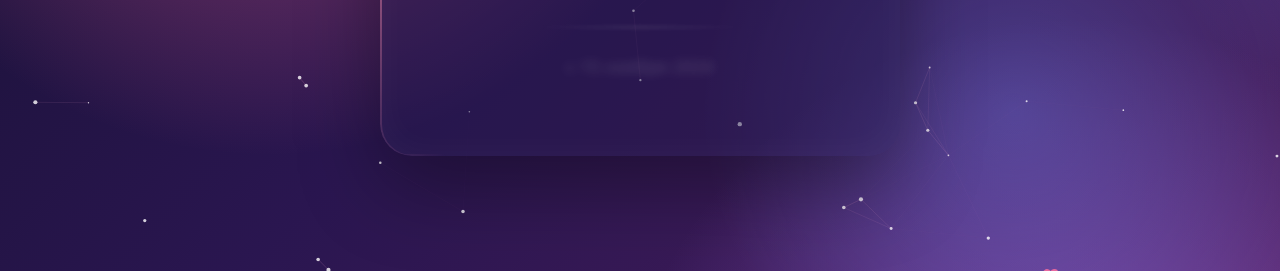
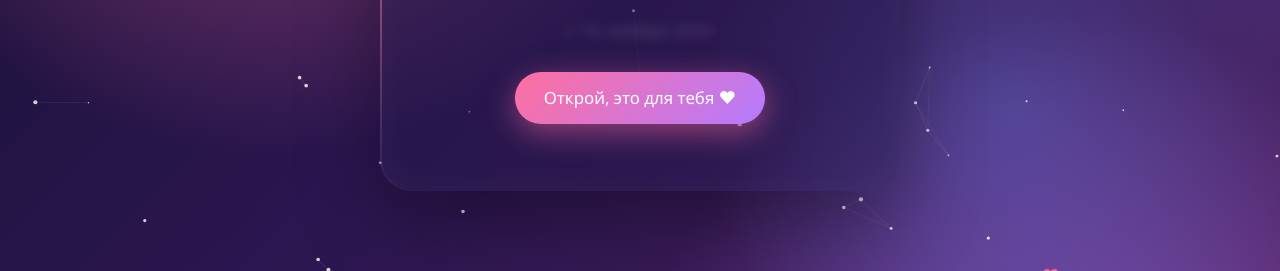
Before and after one commit to mihaker97/makssite, a plain HTML site: page index.html in a window 1280 px wide. Both pictures are taken after a click on the button "Дальше". Shown: the part 529-800 px from the top of the page. Drawn offline with Linux system fonts and the light colour scheme.

```diff
--- a/index.html
+++ b/index.html
@@ -156,6 +156,9 @@
     #home .card, .ch, .hint, .view.active .enter { animation: none; opacity: 1; transform: none; filter: none; }
     canvas, .heart { display: none; }
   }
+  .storybtn { display: inline-block; margin-top: 1.2rem; padding: .9rem 1.8rem; font: inherit; font-size: 1.05rem; color: #fff; cursor: pointer; border: 0; border-radius: 999px; background: linear-gradient(135deg, #ff6f9f, #b57bff); box-shadow: 0 8px 30px rgba(255,105,160,.5); animation: pulseBtn 2s ease-in-out infinite; }
+.storybtn[hidden] { display: none; }
+@keyframes pulseBtn { 50% { transform: scale(1.06); box-shadow: 0 8px 45px rgba(255,105,160,.8); } }
 </style>
     <link rel="stylesheet" href="fx.css">
   <script src="fx.js"></script>
@@ -193,6 +196,7 @@
       <div class="hr enter" style="--i:5"></div>
       <div class="since enter" style="--i:6" id="since"></div>
       <div class="next enter" style="--i:7">новый день через <b id="cd">00:00:00</b></div>
+      <button class="storybtn" id="toStory" hidden>Открой, это для тебя ♥</button>
     </div>
   </section>
 
@@ -272,6 +276,8 @@
   }
   function tick() {
     const n = kyiv(), d = daysSince(n);
+    const ts = document.getElementById("toStory");
+    if (ts) ts.hidden = !(location.search.includes("preview") || (n.year === 2026 && n.month === 11 && (n.day === 15 || n.day === 16)));
     if (d !== shown) { shown = d; renderStatic(n, d); if (!counting) numEl.textContent = d; }  // в 00:00 по Киеву число меняется само
     const left = 86400 - (n.hour * 3600 + n.minute * 60 + n.second);
     cdEl.textContent = [Math.floor(left / 3600), Math.floor(left / 60) % 60, left % 60].map(v => String(v).padStart(2, "0")).join(":");
@@ -319,6 +325,7 @@ toGallery.addEventListener("click", () => FX.leave("gallery.html", ...ctr(toGall
     if (e.key === "ArrowRight") go("days", innerWidth - 50, innerHeight / 2);
     if (e.key === "ArrowLeft") go("home", 50, innerHeight / 2);
   });
+  document.getElementById("toStory").addEventListener("click", e => window.FX ? FX.leave("story.html", ...ctr(e.currentTarget)) : (location.href = "story.html"));
   addEventListener("popstate", () => go(location.hash === "#days" ? "days" : "home", undefined, undefined, false));
   let sx = null, sy = null;
   addEventListener("touchstart", e => { sx = e.touches[0].clientX; sy = e.touches[0].clientY; }, { passive: true });
```
